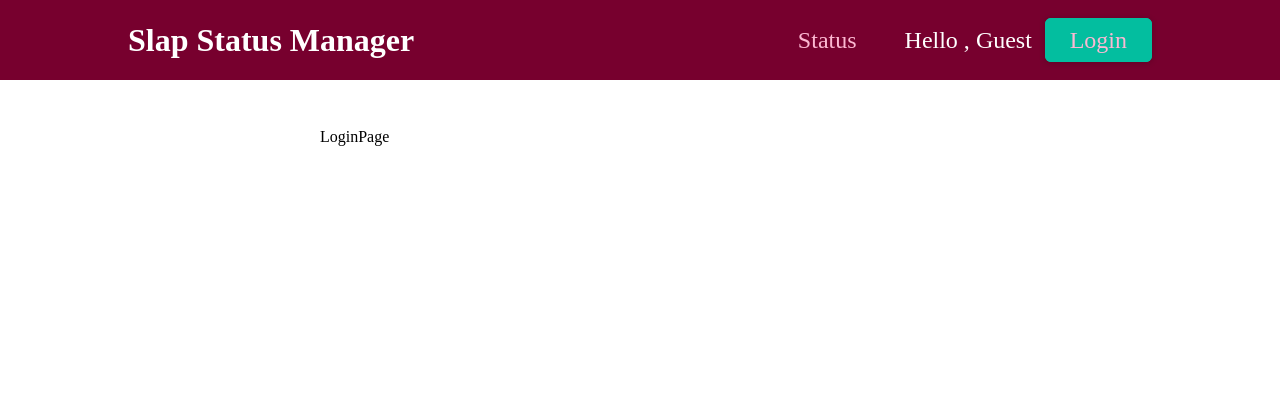
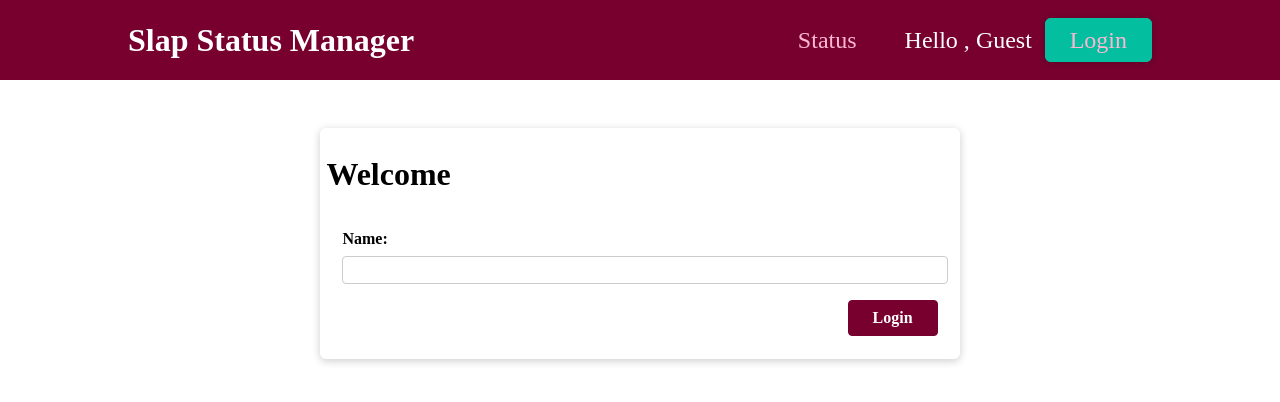
Before and after one commit to TheBigR/slap-status-manager-front, a React (Create React App) app: page /login in a window 1280 px wide. Shown: the top 402 px of the page. Built offline with nearby package versions, Linux system fonts and the light colour scheme; no server answers.

Commit message:
login and logout works!

```diff
--- /dev/null
+++ b/src/components/ui/card.js
@@ -0,0 +1,7 @@
+import classes from "./card.module.css";
+
+function Card(props) {
+  return <div className={classes.card}>{props.children}</div>;
+}
+
+export default Card;
--- /dev/null
+++ b/src/components/ui/card.module.css
@@ -0,0 +1,6 @@
+.card {
+  background-color: white;
+  border-radius: 6px;
+  box-shadow: 0 2px 8px rgba(0, 0, 0, 0.2);
+  padding: 1%;
+}
--- a/src/pages/login-page.js
+++ b/src/pages/login-page.js
@@ -1,5 +1,47 @@
+import { useContext, useRef } from "react";
+import Card from "../components/ui/card";
+import SocketContext from "../store/socket-context";
+
+import classes from "./login-page.module.css";
+
 function LoginPage() {
-  return <div> LoginPage </div>;
+  const SocketCtx = useContext(SocketContext);
+  const nameInputRef = useRef();
+
+  function submitHandler(event) {
+    event.preventDefault();
+    const enteredName = nameInputRef.current.value;
+    SocketCtx.updateCurrentUser(enteredName);
+  }
+
+  if (SocketCtx.userName !== "Guest") {
+    return (
+      <Card>
+        <div>
+          <h1>Welcome {SocketCtx.userName}</h1>
+          <h3>would you like to logout?</h3>
+        </div>
+        <div className={classes.actions}>
+          <button onClick={SocketCtx.logout}>Logout</button>
+        </div>
+      </Card>
+    );
+  } else {
+    return (
+      <Card>
+        <h1>Welcome</h1>
+        <form onSubmit={submitHandler} className={classes.form}>
+          <div className={classes.control}>
+            <label htmlFor="name">Name: </label>
+            <input type="text" required id="name" ref={nameInputRef} />
+          </div>
+          <div className={classes.actions}>
+            <button>Login</button>
+          </div>
+        </form>
+      </Card>
+    );
+  }
 }
 
 export default LoginPage;
--- /dev/null
+++ b/src/pages/login-page.module.css
@@ -0,0 +1,45 @@
+.form {
+  padding: 1rem;
+}
+
+.control {
+  margin-bottom: 0.5rem;
+}
+
+.control label {
+  display: block;
+  font-weight: bold;
+  margin-bottom: 0.5rem;
+}
+
+.control input,
+.control textarea {
+  display: block;
+  font: inherit;
+  border-radius: 4px;
+  border: 1px solid #ccc;
+  padding: 0.25rem;
+  width: 100%;
+}
+
+.actions {
+  margin-top: 1rem;
+  text-align: right;
+}
+
+.actions button {
+  font: inherit;
+  cursor: pointer;
+  background-color: #77002e;
+  color: white;
+  padding: 0.5rem 1.5rem;
+  border: 1px solid #77002e;
+  border-radius: 4px;
+  font-weight: bold;
+}
+
+.actions button:hover,
+.actions button:active {
+  background-color: #a50e48;
+  border-color: #a50e48;
+}
--- a/src/store/socket-context.js
+++ b/src/store/socket-context.js
@@ -1,44 +1,40 @@
-import { createContext, useState } from "react";
+import { createContext, useEffect, useState } from "react";
 import io from "socket.io-client";
 
-const socket = io.connect("http://localhost:3001")
+const socket = io.connect("http://localhost:3001");
 
-const company = "demoCompany"
+const company = "demoCompany";
 
 const SocketContext = createContext({
   userName: "",
   currentStatus: [],
-    updateCurrentUser:(user) => {},
-    logout:() => {},
+  updateCurrentUser: (user) => {},
+  logout: () => {},
   getStatus: () => {},
-    updateUserStatus: (userUpdate) => {}
-})
+  updateUserStatus: (userUpdate) => {},
+});
 
 export function SocketContextProvider(props) {
-    const [currentUser, setCurrentUser] = useState("Guest")
-    const [status, setStatus] = useState([])
+  const [currentUser, setCurrentUser] = useState("Guest");
+  const [status, setStatus] = useState([]);
+
+  useEffect(() => {
+    if (currentUser !== "Guest") {
+      socket.emit("join_company", company);
+    }
+  }, [currentUser]);
 
   function updateCurrentUserHandler(user) {
-         setCurrentUser(user)
-            if (currentUser !== "Guest") {
-              socket.emit("join_company", company );
-
-            }
-
+    setCurrentUser(user);
   }
 
   function logoutHandler() {
-        setCurrentUser("Guest")
+    setCurrentUser("Guest");
   }
 
-    function getStatusHandler() {
+  function getStatusHandler() {}
 
-    }
-
-    function updateUserStatusHandler(userUpdate) {
-
-    }
-
+  function updateUserStatusHandler(userUpdate) {}
 
   const context = {
     userName: currentUser,
@@ -46,17 +42,14 @@ export function SocketContextProvider(props) {
     updateCurrentUser: updateCurrentUserHandler,
     logout: logoutHandler,
     getStatus: getStatusHandler,
-        updateUserStatus: updateUserStatusHandler
-
-    }
+    updateUserStatus: updateUserStatusHandler,
+  };
 
   return (
     <SocketContext.Provider value={context}>
       {props.children}
     </SocketContext.Provider>
-    )
+  );
 }
 
-
-
-export default SocketContext
+export default SocketContext;
```
Lines whose indentation alone changed are shown as unchanged.
